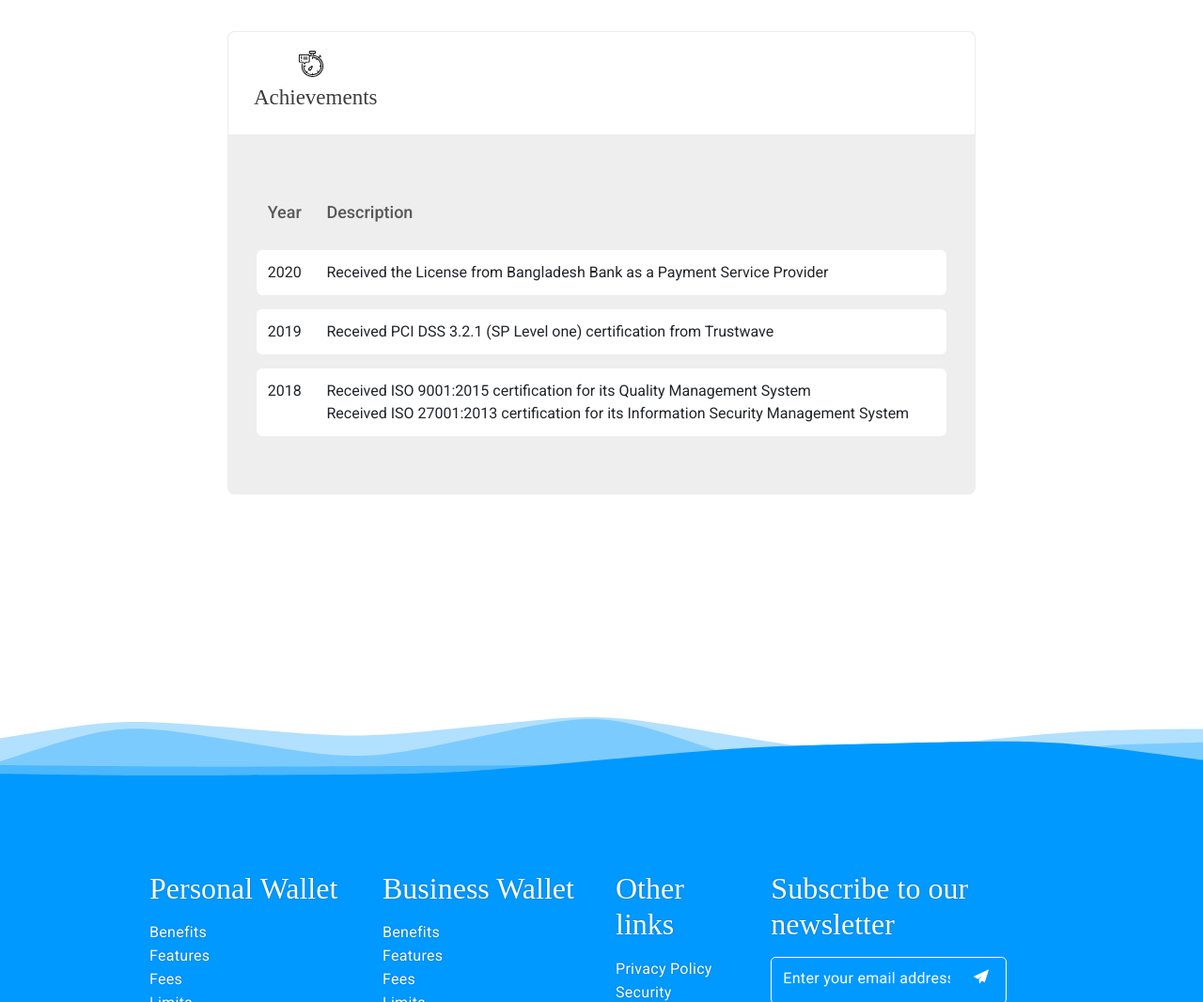
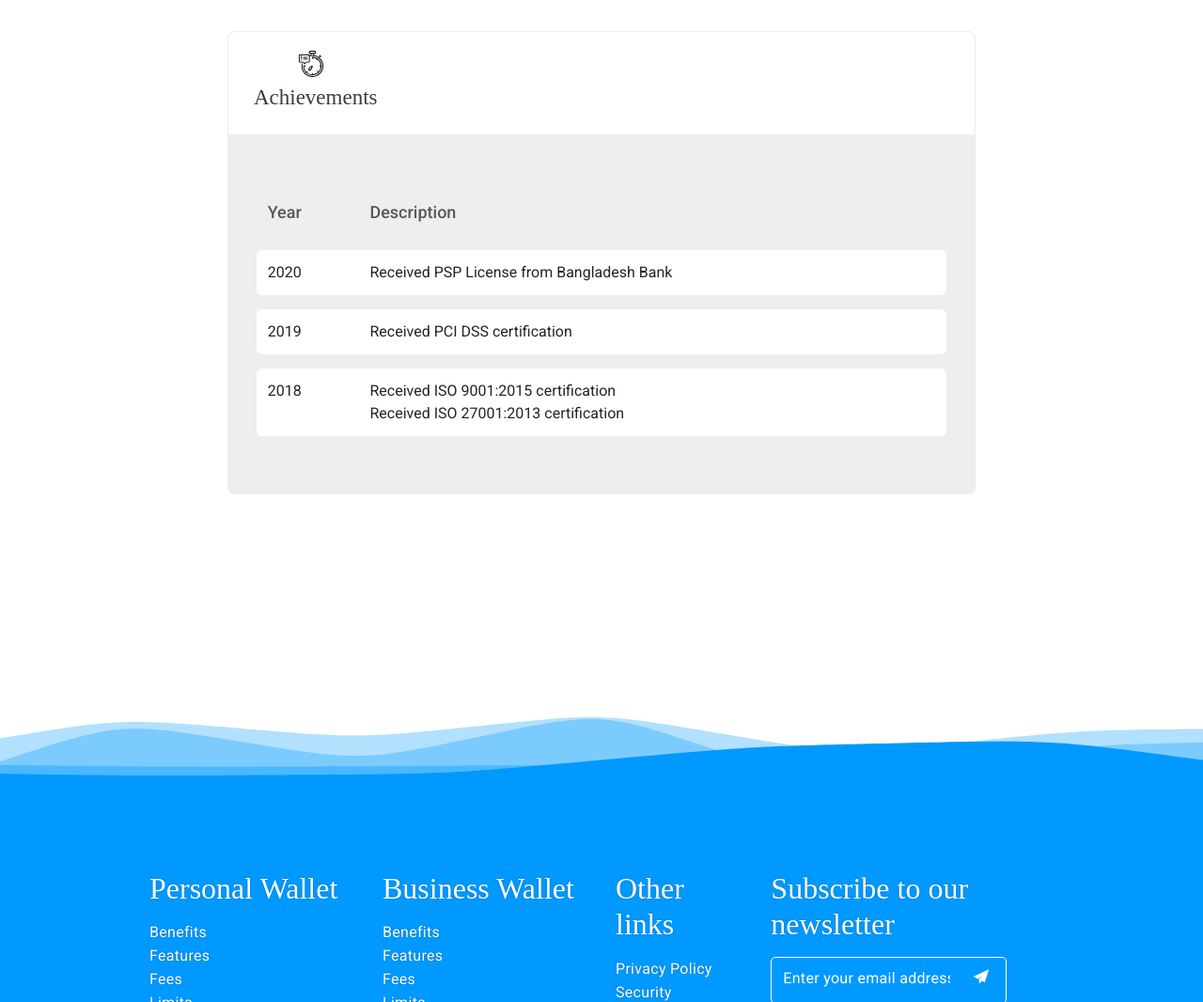
Before and after one commit to JarinTasnim/cbweb, a website: page views/about.html in a window 1280 px wide. Shown: the part 1862-2928 px from the top of the page at 94% size. Drawn offline with nearby package versions, Linux system fonts and the light colour scheme; files that its build step writes are made by us from their sources; files whose address does not match are found by name; a web font is replaced by a local one.

Commit message:
updated about us page

```diff
--- a/views/about.html
+++ b/views/about.html
@@ -155,20 +155,20 @@ main_block %}
                     <tr>
                       <th scope="row">2020</th>
                       <td>
-                        Received the License from Bangladesh Bank as a Payment Service Provider
+                        Received PSP License from Bangladesh Bank
                       </td>
                     </tr>
                     <tr>
                       <th scope="row">2019</th>
                       <td>
-                        Received PCI DSS 3.2.1 (SP Level one) certification from Trustwave
+                        Received PCI DSS certification
                       </td>
                     </tr>
                     <tr>
                       <th scope="row">2018</th>
                       <td>
-                        <p>Received ISO 9001:2015 certification for its Quality Management System</p>
-                        <p>Received ISO 27001:2013 certification for its Information Security Management System</p>
+                        <p>Received ISO 9001:2015 certification</p>
+                        <p>Received ISO 27001:2013 certification</p>
                       </td>
                     </tr>
                   </tbody>
```
